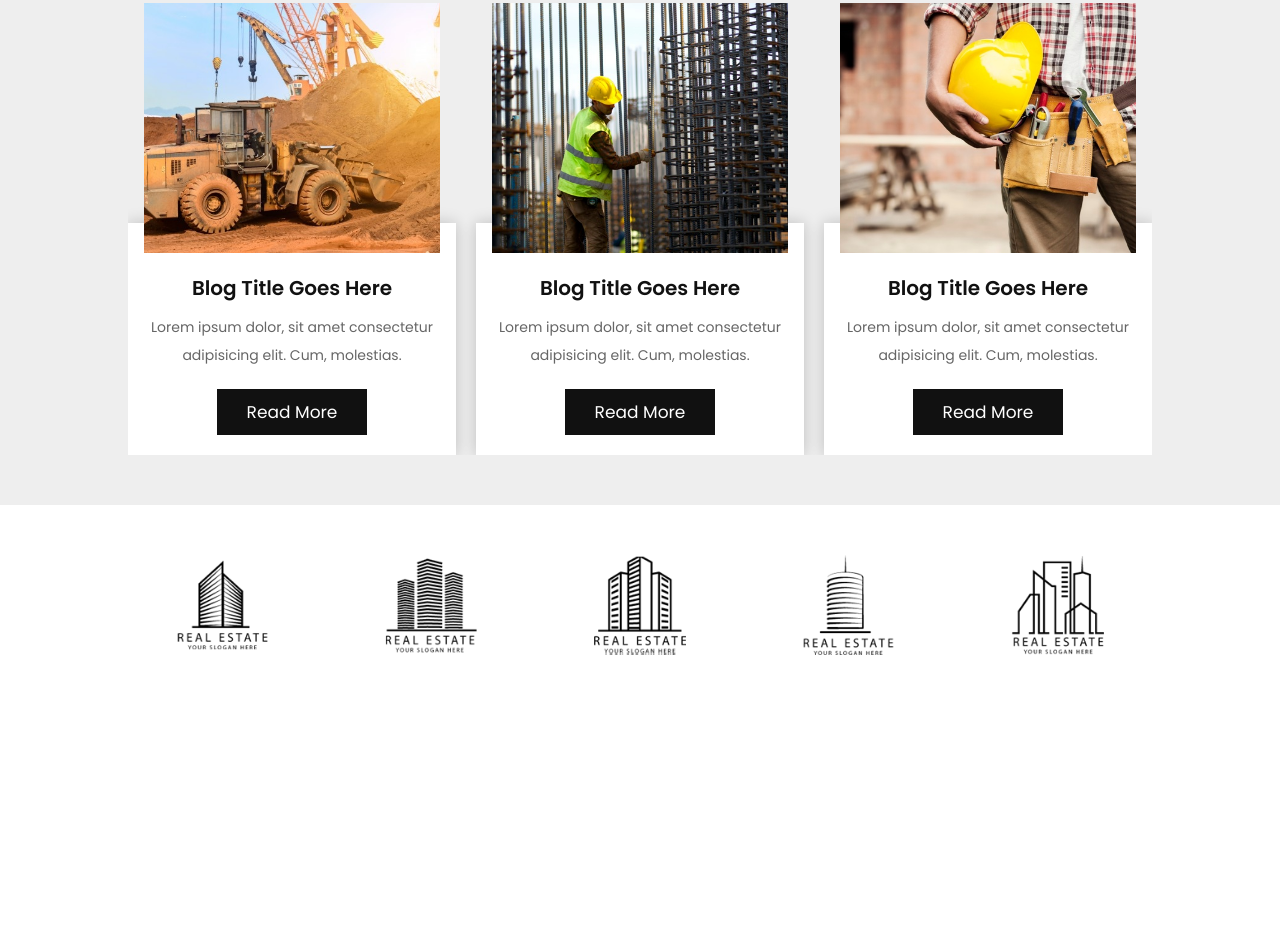
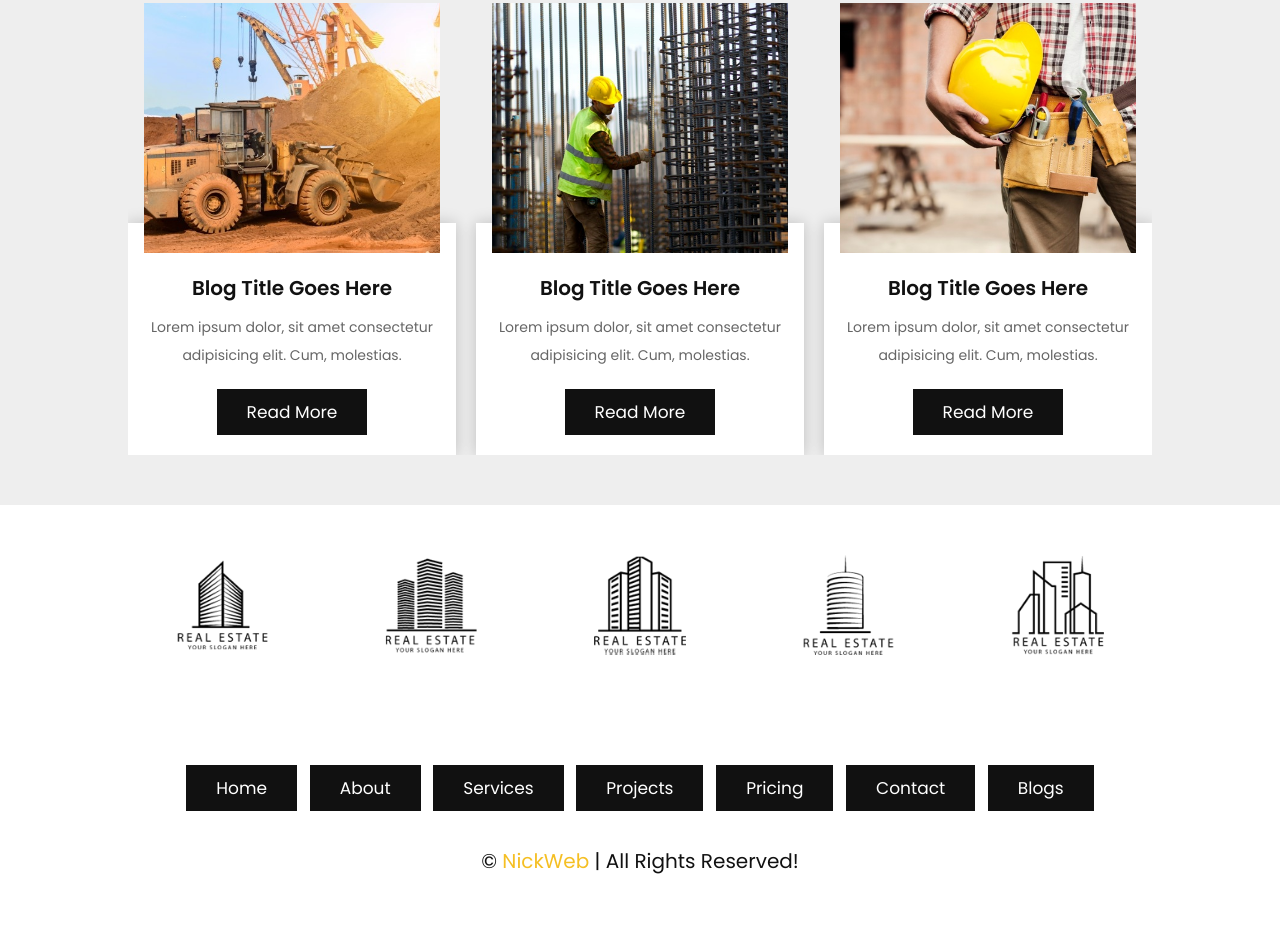
Before and after one commit to nick2498/Construction_Website, a plain HTML site: page index.html in a window 1280 px wide. Shown: the part 5616-6542 px from the top of the page. Before the commit the page ends 6326 px from the top, so only its background shows below. Drawn offline with nearby package versions, Linux system fonts and the light colour scheme; some packages are replaced by stand-ins of ours; a script that the page names is missing.

Commit message:
designed and developed footer section

```diff
--- a/index.html
+++ b/index.html
@@ -695,6 +695,24 @@
     </section>
     <!-- client logo section ends -->
 
+    <!-- footer section starts -->
+    <section class="footer">
+      <div class="links">
+        <a class="btn" href="#home">home</a>
+        <a class="btn" href="#about">about</a>
+        <a class="btn" href="#services">services</a>
+        <a class="btn" href="#projects">projects</a>
+        <a class="btn" href="#pricing">pricing</a>
+        <a class="btn" href="#contact">contact</a>
+        <a class="btn" href="#blogs">blogs</a>
+      </div>
+
+      <div class="credit">
+        &#169; <span>nickWeb</span> | all rights reserved!
+      </div>
+    </section>
+    <!-- footer section ends -->
+
     <!-- lightGallery cdn link -->
     <script src="https://cdnjs.cloudflare.com/ajax/libs/lightgallery-js/1.4.0/js/lightgallery.min.js"></script>
 
--- a/src/css/style.scss
+++ b/src/css/style.scss
@@ -729,6 +729,24 @@ section {
   }
 }
 
+.footer {
+  text-align: center;
+
+  .links .btn {
+    margin: 0.5rem;
+  }
+
+  .credit {
+    @include titleText(2rem);
+    margin-top: 2rem;
+    padding-top: 1rem;
+
+    span {
+      color: var(--yellow);
+    }
+  }
+}
+
 // media queries
 @media (max-width: 1200px) {
   .header {
```
Also changed, not shown: src/css/style.css, 1 other file.
